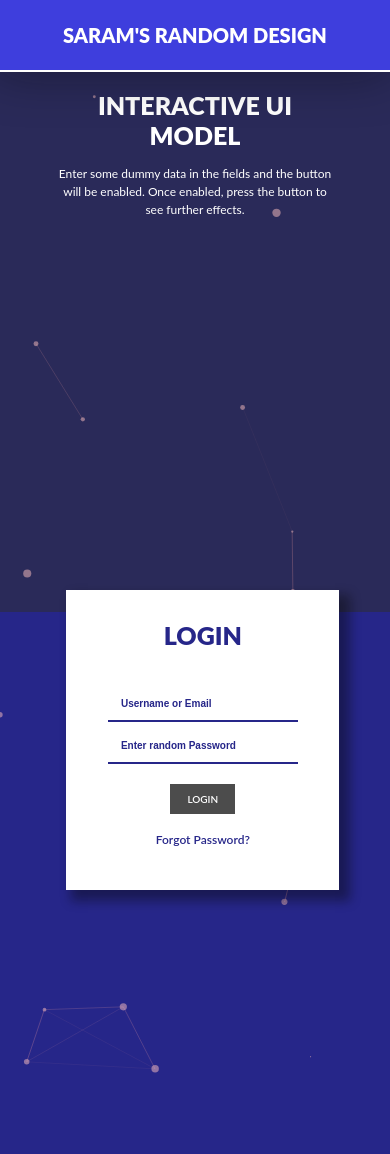
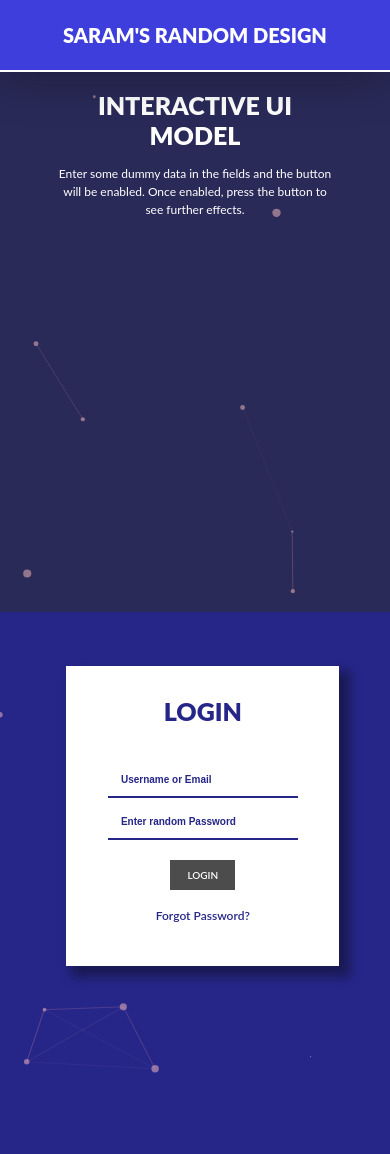
Before and after one commit to SaramCodes/Interactive-UI-Mockup, a Jekyll site: the page built from index.html, in a window 390 px wide. Built offline with Jekyll 4.4.1, drawn with Linux system fonts in a browser that asks for light colours; some web fonts are replaced.

Commit message:
right form div was extending it's parent.

```diff
--- a/_sass/two-divs.sass
+++ b/_sass/two-divs.sass
@@ -494,7 +494,7 @@
 
             .right-content
                 width: 60%
-                top: 48vh
+                top: 55vh
                 right: 20%
 
 
```
